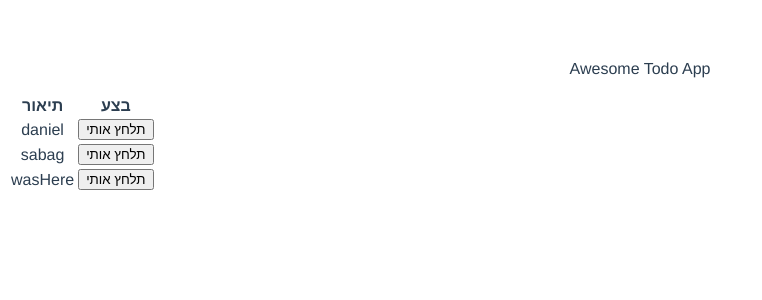
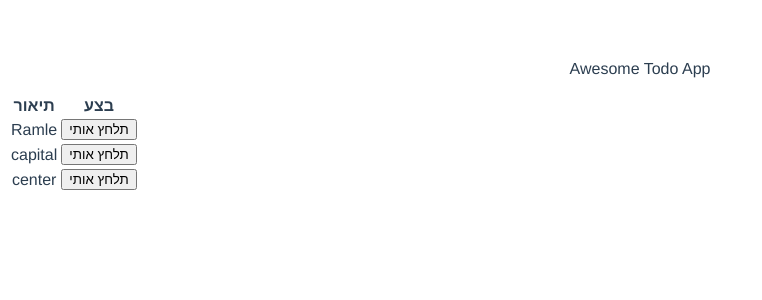
Before and after one commit to Hen2609/VueTodo, a Vue app in the folder vue-todo/: page / in a window 1280 px wide. Shown: the top 300 px of the page, without its empty margins (0-762 px from the left). Built offline with nearby package versions, Linux system fonts and the light colour scheme.

Commit message:
daniel didn't like it

```diff
--- a/vue-todo/src/App.vue
+++ b/vue-todo/src/App.vue
@@ -7,7 +7,7 @@
         <th>בצע</th>
       </tr>
       <tr v-for="(todo,index) in todos" :key="index">
-        <td>{{todo}}</td>
+        <td>{{ todo }}</td>
         <td>
           <button>תלחץ אותי</button>
         </td>
@@ -22,7 +22,7 @@ export default {
   methods: {},
   data() {
     return {
-      todos: ["daniel", "sabag", "wasHere"],
+      todos: ["Ramle", "capital", "center"],
     };
   },
 };
```
